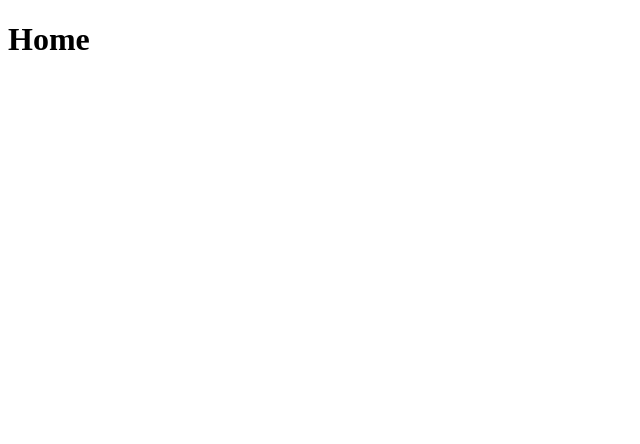
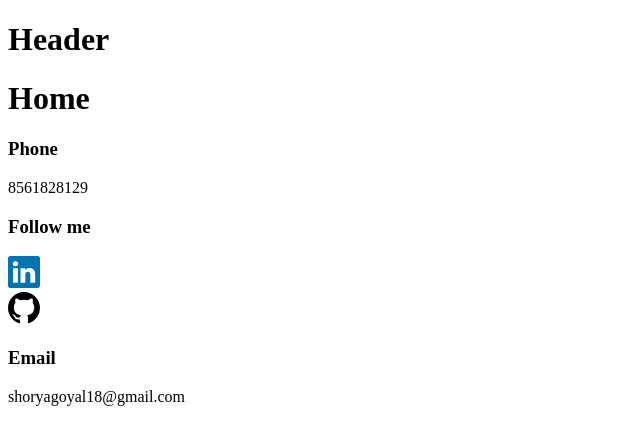
Before and after one commit to shoryagoyal/portfolioWebsite, a React (Vite) app: page / in a window 1280 px wide. Shown: the top 444 px of the page, without its empty margins (0-640 px from the left). Built offline with nearby package versions, Linux system fonts and the light colour scheme.

Commit message:
Footer content added

```diff
--- a/App.js
+++ b/App.js
@@ -1,8 +1,16 @@
 import React from "react";
 import ReactDOM from "react-dom/client";
+import Footer from "./components/Footer/Footer";
+import Header from "./components/Header/Header";
 
 function Home() {
-  return <h1>Home</h1>;
+  return (
+    <React.Fragment>
+      <Header />
+      <h1>Home</h1>
+      <Footer />
+    </React.Fragment>
+  );
 }
 
 const root = ReactDOM.createRoot(document.getElementById("root"));
--- /dev/null
+++ b/components/Footer/Footer.js
@@ -0,0 +1,60 @@
+function Footer() {
+  return (
+    <>
+      <div className="footer">
+        <div className="contactNumber">
+          <h3>Phone</h3>
+          <div>8561828129</div>
+        </div>
+
+        <div className="socialMediaLinks">
+          <h3>Follow me</h3>
+          <div>
+            <a
+              href="https://www.linkedin.com/in/shorya-goyal-527176167"
+              class="linkedInLogo"
+              target="_blank"
+            >
+              <svg
+                xmlns="http://www.w3.org/2000/svg"
+                width="32"
+                height="32"
+                fill="#0073b1"
+                class="bi bi-linkedin"
+                viewBox="0 0 16 16"
+              >
+                <path d="M0 1.146C0 .513.526 0 1.175 0h13.65C15.474 0 16 .513 16 1.146v13.708c0 .633-.526 1.146-1.175 1.146H1.175C.526 16 0 15.487 0 14.854V1.146zm4.943 12.248V6.169H2.542v7.225h2.401zm-1.2-8.212c.837 0 1.358-.554 1.358-1.248-.015-.709-.52-1.248-1.342-1.248-.822 0-1.359.54-1.359 1.248 0 .694.521 1.248 1.327 1.248h.016zm4.908 8.212V9.359c0-.216.016-.432.08-.586.173-.431.568-.878 1.232-.878.869 0 1.216.662 1.216 1.634v3.865h2.401V9.25c0-2.22-1.184-3.252-2.764-3.252-1.274 0-1.845.7-2.165 1.193v.025h-.016a5.54 5.54 0 0 1 .016-.025V6.169h-2.4c.03.678 0 7.225 0 7.225h2.4z" />
+              </svg>
+            </a>
+          </div>
+        </div>
+
+        <div>
+          <a
+            href="https://github.com/shoryagoyal"
+            class="githubLogo"
+            target="_blank"
+          >
+            <svg
+              xmlns="http://www.w3.org/2000/svg"
+              width="32"
+              height="32"
+              fill="black"
+              class="bi bi-github"
+              viewBox="0 0 16 16"
+            >
+              <path d="M8 0C3.58 0 0 3.58 0 8c0 3.54 2.29 6.53 5.47 7.59.4.07.55-.17.55-.38 0-.19-.01-.82-.01-1.49-2.01.37-2.53-.49-2.69-.94-.09-.23-.48-.94-.82-1.13-.28-.15-.68-.52-.01-.53.63-.01 1.08.58 1.23.82.72 1.21 1.87.87 2.33.66.07-.52.28-.87.51-1.07-1.78-.2-3.64-.89-3.64-3.95 0-.87.31-1.59.82-2.15-.08-.2-.36-1.02.08-2.12 0 0 .67-.21 2.2.82.64-.18 1.32-.27 2-.27.68 0 1.36.09 2 .27 1.53-1.04 2.2-.82 2.2-.82.44 1.1.16 1.92.08 2.12.51.56.82 1.27.82 2.15 0 3.07-1.87 3.75-3.65 3.95.29.25.54.73.54 1.48 0 1.07-.01 1.93-.01 2.2 0 .21.15.46.55.38A8.012 8.012 0 0 0 16 8c0-4.42-3.58-8-8-8z" />
+            </svg>
+          </a>
+        </div>
+
+        <div className="email">
+          <h3>Email</h3>
+          <div>shoryagoyal18@gmail.com</div>
+        </div>
+      </div>
+    </>
+  );
+}
+
+export default Footer;
--- /dev/null
+++ b/components/Header/Header.js
@@ -0,0 +1,9 @@
+function Header() {
+  return (
+    <>
+      <h1>Header</h1>
+    </>
+  );
+}
+
+export default Header;
```
